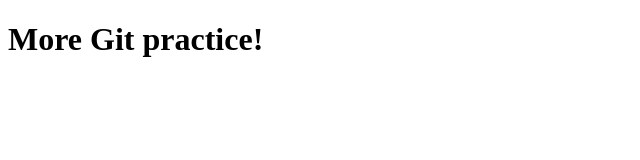
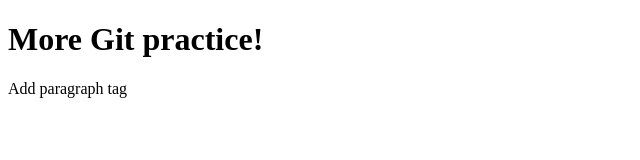
Before and after one commit to Terence-A/morepractice, a plain HTML site: page index.html in a window 1280 px wide. Shown: the whole page, without its empty margins (0-640 px from the left). Drawn offline with Linux system fonts and the light colour scheme.

Commit message:
added paragraph tag

```diff
--- a/index.html
+++ b/index.html
@@ -8,5 +8,6 @@
 </head>
 <body>
     <h1>More Git practice!</h1>
+    <p>Add paragraph tag</p>
 </body>
 </html>
```
